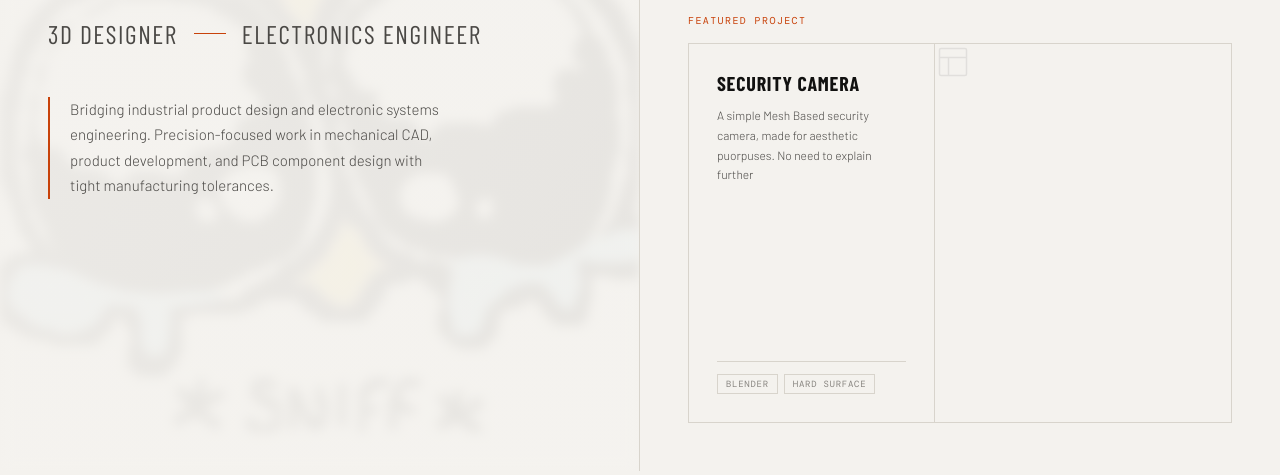
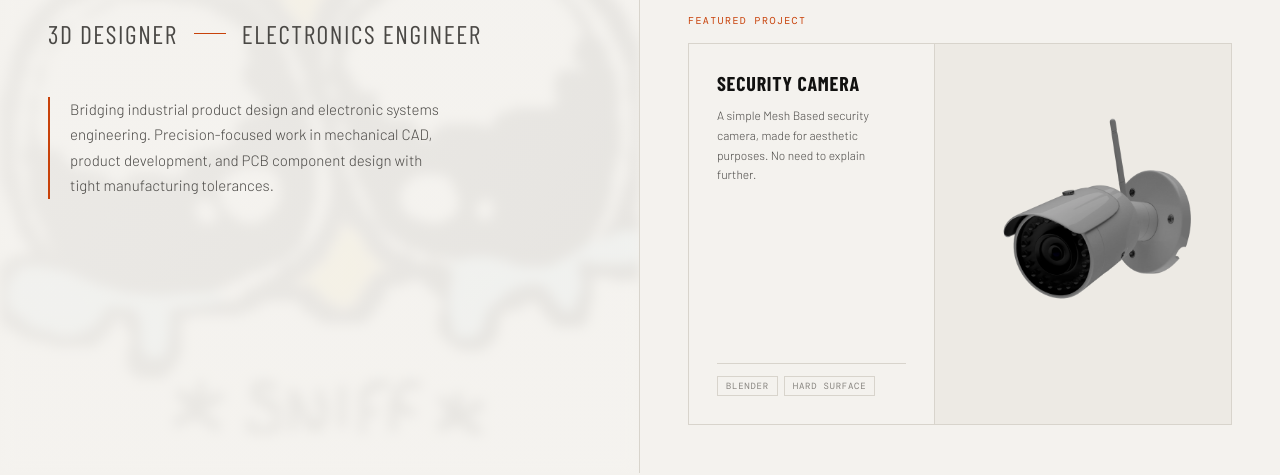
Before and after one commit to PohleFederico/PohleFederico.github.io, a plain HTML site: page index.html in a window 1280 px wide. Shown: the part 357-832 px from the top of the page. Drawn offline with nearby package versions, Linux system fonts and the light colour scheme; files whose address does not match are found by name; a web font is replaced by a local one.

Commit message:
Update index.html

```diff
--- a/index.html
+++ b/index.html
@@ -664,28 +664,23 @@
         </div>
       </div>
 
-      <!-- FEATURED PROJECT -->
+<!-- FEATURED PROJECT -->
       <div>
         <p class="featured-label">Featured Project</p>
         <a href="security-camera.html" class="featured-project">
           <div class="featured-info">
             <div class="featured-name">Security Camera</div>
             <p class="featured-desc">
-             A simple Mesh Based security camera, made for aesthetic puorpuses.
-             No need to explain further
+              A simple Mesh Based security camera, made for aesthetic purposes.
+              No need to explain further.
             </p>
             <div class="featured-tags">
               <span class="tag">Blender</span>
               <span class="tag">Hard Surface</span>
             </div>
           </div>
-          <div class="CamaraVigilanciaMirandoTransparente.webp">
-            <!-- Replace with: <img src="your-image.jpg" alt="Project Name One"> -->
-            <div class="thumb-placeholder">
-              <svg width="36" height="36" viewBox="0 0 24 24" fill="none" stroke="#aaa" stroke-width="1">
-                <rect x="3" y="3" width="18" height="18" rx="1"/><path d="M3 9h18M9 21V9"/>
-              </svg>
-            </div>
+          <div class="featured-image">
+            <img src="assets/CamaraVigilanciaMirandoTransparente.webp" alt="Security Camera" loading="lazy">
           </div>
         </a>
       </div>
```
